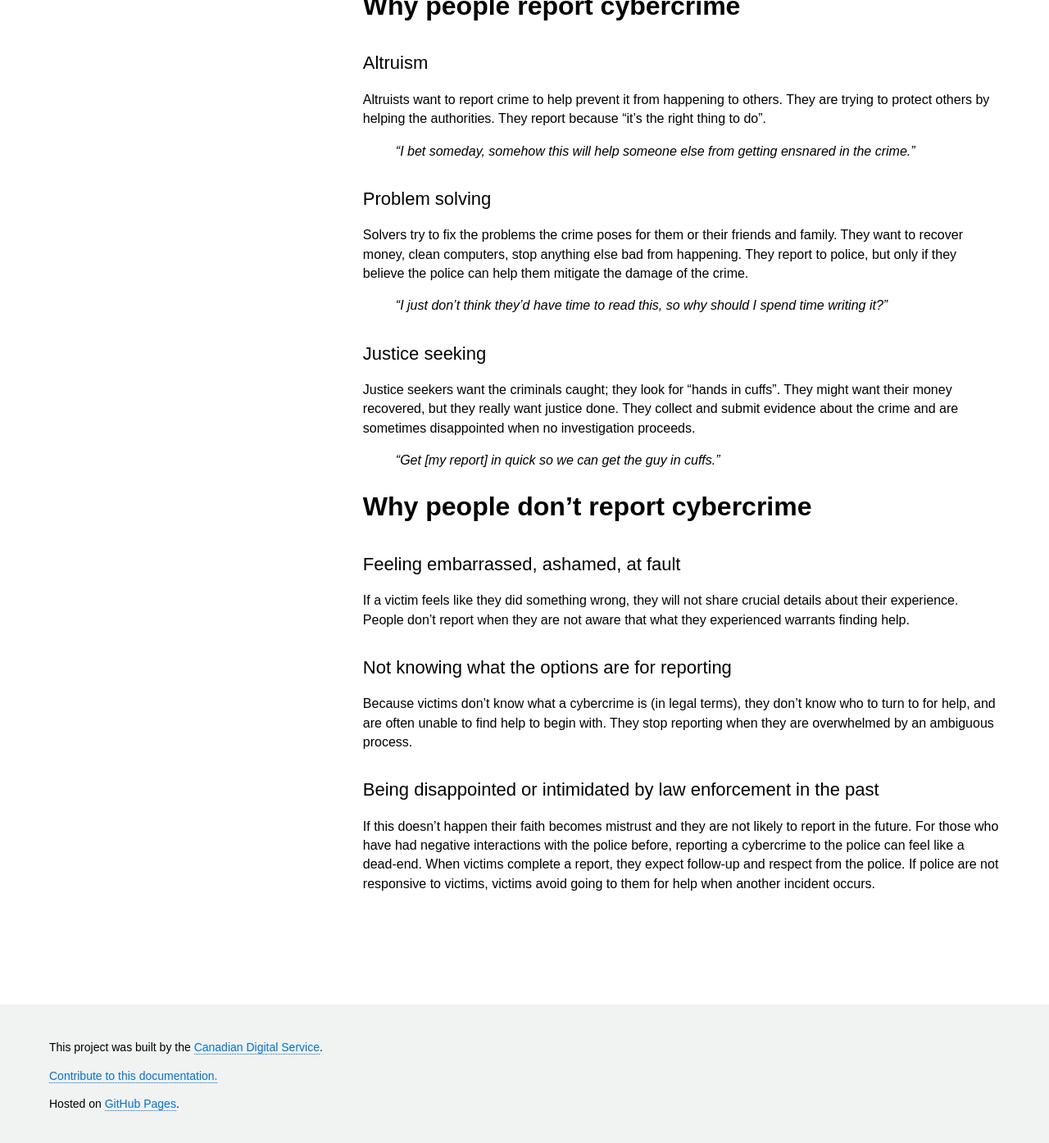
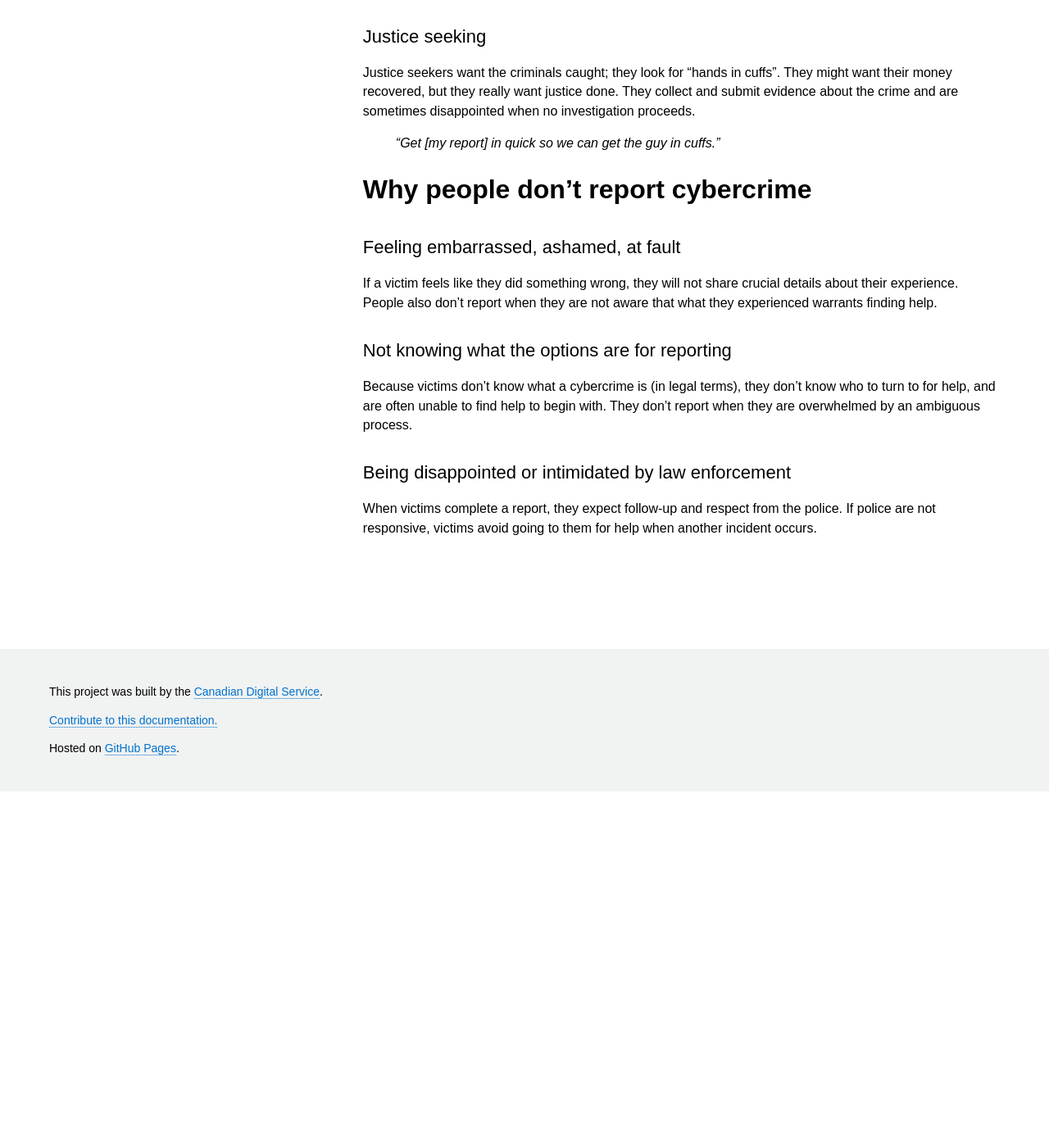
Before and after one commit to cds-snc/rcmp-report-a-cybercrime-alpha-documentation, a Jekyll site: the page built from _pages/en/discovery.md, in a window 1280 px wide and 1400 px high, scrolled down 1177 px. Shown: the top 1395 px of the window at 82% size. Built offline with Jekyll 4.4.1, drawn with Linux system fonts in a browser that asks for light colours; after the commit the page ends 2143 px from its top, so only the background shows below that; some of the changed text lies outside the part shown.

Commit message:
Update discovery.md

```diff
--- a/_pages/en/discovery.md
+++ b/_pages/en/discovery.md
@@ -6,7 +6,7 @@ permalink: "/discovery/"
 trans_url: "/decouverte/"
 ---
 
-# Who the users are and what they need
+# Who might report cybercrime are and what they need
 
 Ultimately we know everyone's affected by cybercrime.
 
@@ -14,24 +14,12 @@ To test and broaden our assumptions about what people need, we held one-on-one c
 
 We learned that most victims don't identify themselves as victims of "cybercrime". They might use more specific terms like "identity theft" or might be most comfortable describing their experience. They do not use the same categories to describe a cybercrime event that law enforcement use.
 
-**Public needs:**
+**The public needs:**
 > * Low-burden reporting
 > * Nudges to report
 > * Mitigation advice
 > * Emotional reassurance
 > * Evidence sharing
-
-**Police needs:**
- > * Suspect details
- > * Reporter contact information
- > * Dates, times and locations of events
- > * How people where contacted
- > * What kind of technology was affected
- > * What was lost or damaged
- > * What was said or done for this to happen
- > * A statement in the first person
- > * A linear story and timeline
- > * Supporting evidence
 
 # Why people report cybercrime
 
@@ -57,12 +45,11 @@ Justice seekers want the criminals caught; they look for "hands in cuffs". They
 
 ## Feeling embarrassed, ashamed, at fault
 
-If a victim feels like they did something wrong, they will not share crucial details about their experience. People don't report when they are not aware that what they experienced warrants finding help.
+If a victim feels like they did something wrong, they will not share crucial details about their experience. People also don't report when they are not aware that what they experienced warrants finding help.
 
 ## Not knowing what the options are for reporting
 
-Because victims don't know what a cybercrime is (in legal terms), they don't know who to turn to for help, and are often unable to find help to begin with. They stop reporting when they are overwhelmed by an ambiguous process.
+Because victims don't know what a cybercrime is (in legal terms), they don't know who to turn to for help, and are often unable to find help to begin with. They don't report when they are overwhelmed by an ambiguous process.
 
-## Being disappointed or intimidated by law enforcement in the past
-
-If this doesn't happen their faith becomes mistrust and they are not likely to report in the future. For those who have had negative interactions with the police before,  reporting a cybercrime to the police can feel like a dead-end. When victims complete a report, they expect follow-up and respect from the police. If police are not responsive to victims, victims avoid going to them for help when another incident occurs.
+## Being disappointed or intimidated by law enforcement
+When victims complete a report, they expect follow-up and respect from the police. If police are not responsive, victims avoid going to them for help when another incident occurs.
```
